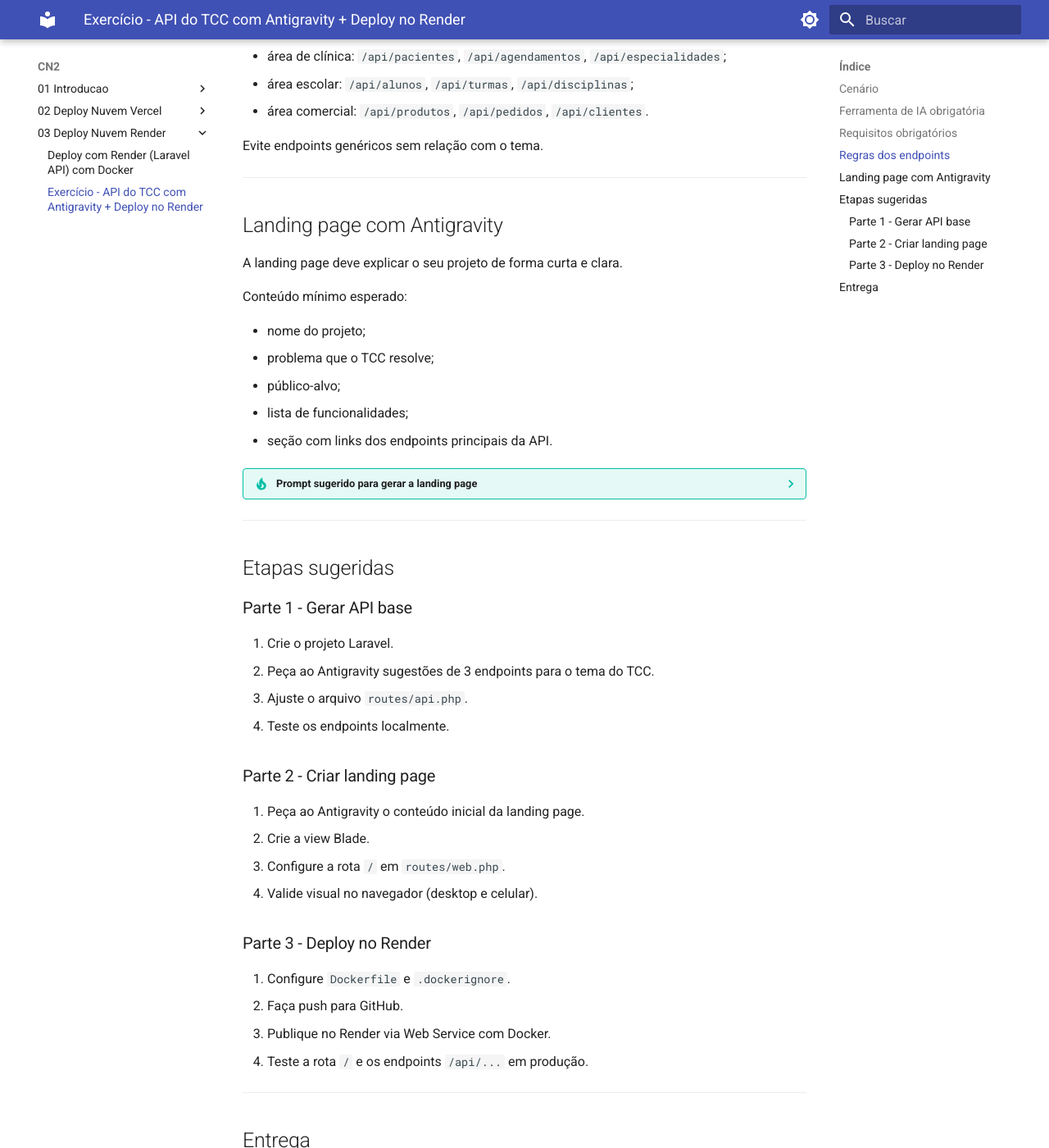
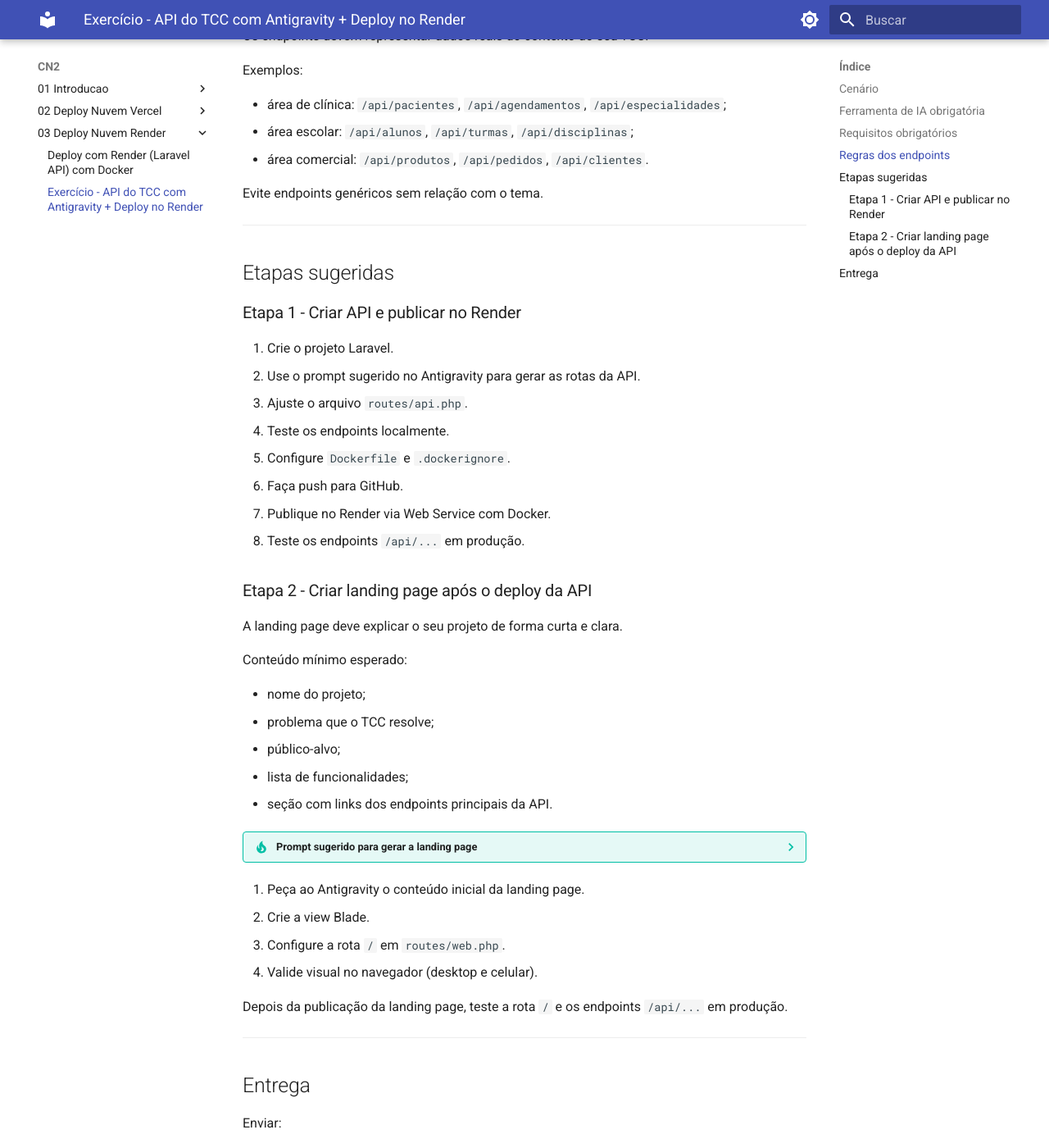
Before and after one commit to i-davies/Conteudo-Etec-2026, an MkDocs documentation site: the page built from docs/CN2/03_Deploy_Nuvem_Render/02_Exercicio_API_TCC_Antigravity_Render.md, in a window 1280 px wide and 1400 px high, scrolled down 1485 px. Shown: the whole window at 82% size. Built offline with MkDocs 1.6.1 and Material for MkDocs 9.7.7, drawn with Linux system fonts in a browser that asks for light colours; some of the changed text lies outside the part shown.

Commit message:
fix: CN2 ajuste atividade

````diff
--- a/docs/CN2/03_Deploy_Nuvem_Render/02_Exercicio_API_TCC_Antigravity_Render.md
+++ b/docs/CN2/03_Deploy_Nuvem_Render/02_Exercicio_API_TCC_Antigravity_Render.md
@@ -1,6 +1,6 @@
 # Exercício - API do TCC com Antigravity + Deploy no Render
 
-> Objetivo: criar uma API Laravel alinhada ao tema do TCC, gerar uma landing page com apoio de IA e publicar no Render.
+> Objetivo: criar primeiro uma API Laravel alinhada ao tema do TCC, publicar no Render e, depois, criar uma landing page para apresentação do projeto.
 
 ---
 
@@ -8,10 +8,10 @@
 
 Você vai atuar como desenvolvedor da primeira versão online do seu TCC.
 
-Nesta atividade, o projeto precisa entregar dois resultados no mesmo repositório:
+Nesta atividade, o projeto precisa entregar dois resultados no mesmo repositório, em ordem:
 
-- uma API com endpoints coerentes com o tema;
-- uma landing page simples para apresentar o projeto.
+- primeiro: uma API com endpoints coerentes com o tema;
+- depois: uma landing page simples para apresentar o projeto já publicado.
 
 ---
 
@@ -30,19 +30,31 @@ Use o Google Antigravity para apoiar:
     - peça sempre conteúdo em português com linguagem formal e objetiva;
     - revise antes de publicar: nomes de rotas, textos, ortografia e consistência do tema.
 
+??? tip "Prompt sugerido para criar a API"
+    ```text
+    Estou criando uma API Laravel para meu TCC com o tema [TEMA].
+    Gere um arquivo routes/api.php com:
+    - rota GET /api/status
+    - mais 3 rotas GET coerentes com o tema
+    - respostas JSON simples e didáticas
+    Depois, mostre sugestões de nomes de recursos e um exemplo de retorno para cada rota.
+    Lembre também das variáveis de ambiente para rodar sem banco externo:
+    SESSION_DRIVER=file, CACHE_STORE=file, QUEUE_CONNECTION=sync.
+    ```
+
 ---
 
 ## Requisitos obrigatórios
 
 - criar um novo projeto Laravel;
 - configurar ambiente para execução sem banco externo:
-  - `SESSION_DRIVER=file`
-  - `CACHE_STORE=file`
-  - `QUEUE_CONNECTION=sync`
+    - SESSION_DRIVER=file
+    - CACHE_STORE=file
+    - QUEUE_CONNECTION=sync
 - criar `Dockerfile` e `.dockerignore`;
 - publicar no Render com Docker;
 - criar no mínimo 3 endpoints GET coerentes com o tema do TCC;
-- criar uma landing page inicial do projeto (rota `/`) no mesmo Laravel.
+- após o deploy da API, criar uma landing page inicial do projeto (rota `/`) no mesmo Laravel.
 
 ---
 
@@ -60,7 +72,20 @@ Evite endpoints genéricos sem relação com o tema.
 
 ---
 
-## Landing page com Antigravity
+## Etapas sugeridas
+
+### Etapa 1 - Criar API e publicar no Render
+
+1. Crie o projeto Laravel.
+2. Use o prompt sugerido no Antigravity para gerar as rotas da API.
+3. Ajuste o arquivo `routes/api.php`.
+4. Teste os endpoints localmente.
+5. Configure `Dockerfile` e `.dockerignore`.
+6. Faça push para GitHub.
+7. Publique no Render via Web Service com Docker.
+8. Teste os endpoints `/api/...` em produção.
+
+### Etapa 2 - Criar landing page após o deploy da API
 
 A landing page deve explicar o seu projeto de forma curta e clara.
 
@@ -74,8 +99,8 @@ Conteúdo mínimo esperado:
 
 ??? tip "Prompt sugerido para gerar a landing page"
     ```text
-    Estou criando um projeto de TCC chamado [NOME DO PROJETO], da área [AREA].
-    Gere uma landing page simples para Laravel Blade, em português, com:
+    Minha API Laravel do TCC já está publicada no Render.
+    Gere uma landing page simples para apresentar o projeto, em português, com:
     - título do projeto
     - resumo do problema
     - público-alvo
@@ -85,30 +110,12 @@ Conteúdo mínimo esperado:
     Entregue código para resources/views/home.blade.php e rota em routes/web.php.
     ```
 
----
-
-## Etapas sugeridas
-
-### Parte 1 - Gerar API base
-
-1. Crie o projeto Laravel.
-2. Peça ao Antigravity sugestões de 3 endpoints para o tema do TCC.
-3. Ajuste o arquivo `routes/api.php`.
-4. Teste os endpoints localmente.
-
-### Parte 2 - Criar landing page
-
 1. Peça ao Antigravity o conteúdo inicial da landing page.
 2. Crie a view Blade.
 3. Configure a rota `/` em `routes/web.php`.
 4. Valide visual no navegador (desktop e celular).
 
-### Parte 3 - Deploy no Render
-
-1. Configure `Dockerfile` e `.dockerignore`.
-2. Faça push para GitHub.
-3. Publique no Render via Web Service com Docker.
-4. Teste a rota `/` e os endpoints `/api/...` em produção.
+Depois da publicação da landing page, teste a rota `/` e os endpoints `/api/...` em produção.
 
 ---
 
````
